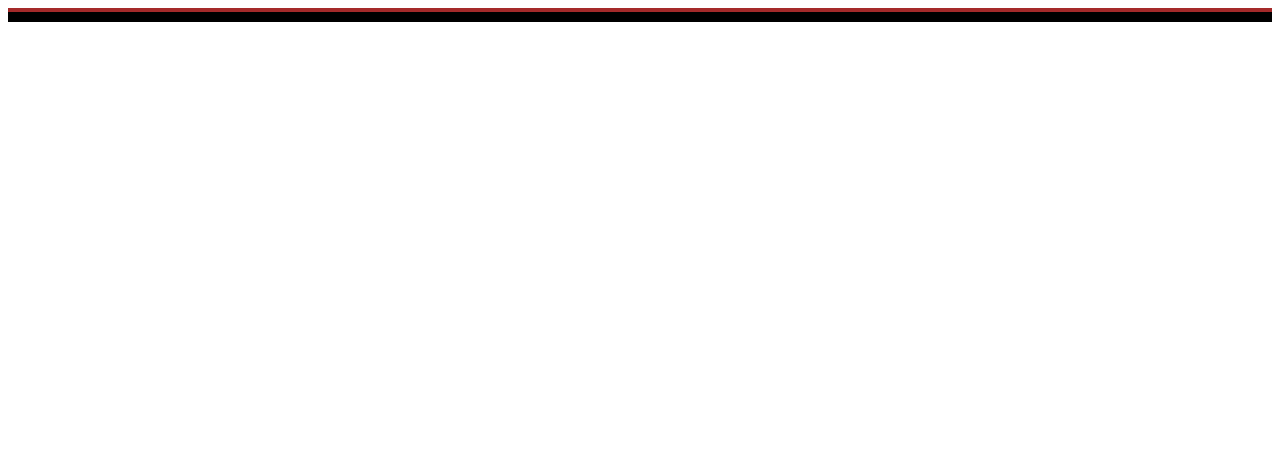
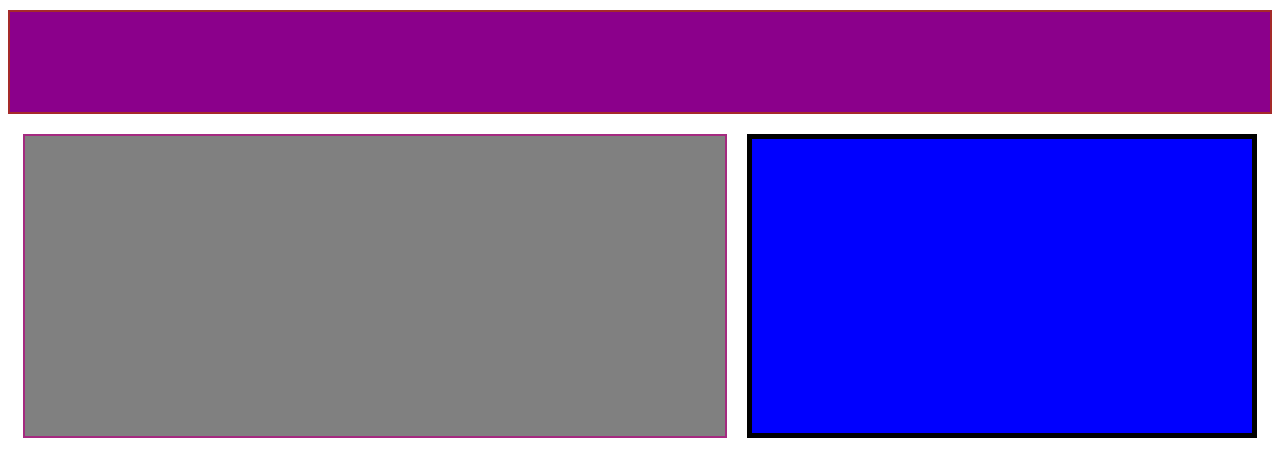
Before and after one commit to nedith/youtube-page, a plain HTML site: page index.html in a window 1280 px wide. Drawn offline with Linux system fonts and the light colour scheme.

Commit message:
add more style

```diff
--- a/style.css
+++ b/style.css
@@ -2,13 +2,30 @@
     background-color: darkmagenta;
     color: black;
     border: 2px solid brown;
+    margin: 10px 0px;
+    width: auto;
+    height: 100px;
 }
 
 .video-section{
     background-color: grey;
+    border: 2px solid rgb(165, 42, 128);
+    margin: 10px 0px;
+    width: 700px;
+    height: 300px;
 }
 
 .side-bar{
     background-color: blue;
     border: 5px solid black;
+    margin: 10px 0px;
+    width: 500px;
+    height: auto;
 }
+
+.content{
+    display: flex;
+    /*align-items: center;*/
+    justify-content: center;
+    column-gap: 20px;
+}
```
